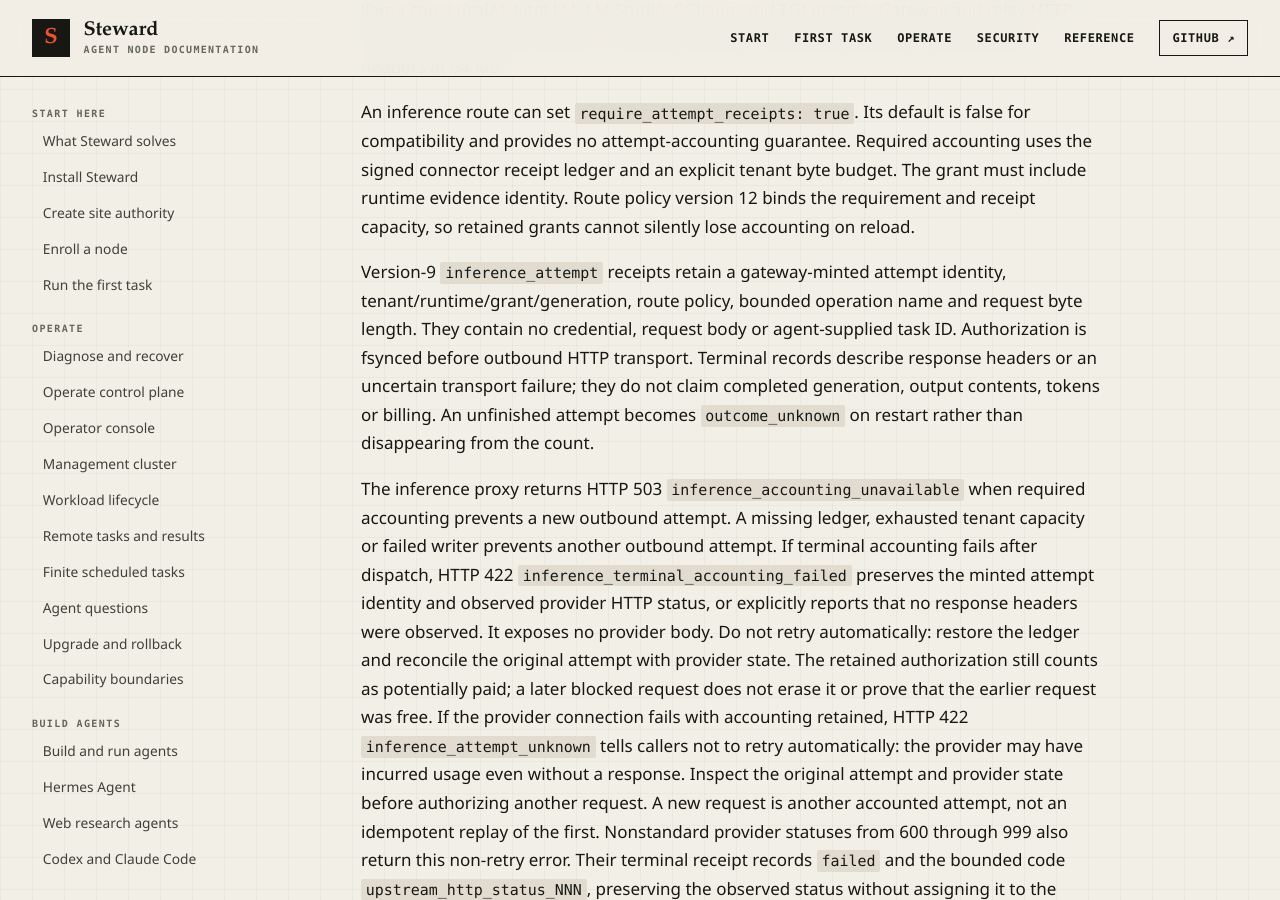
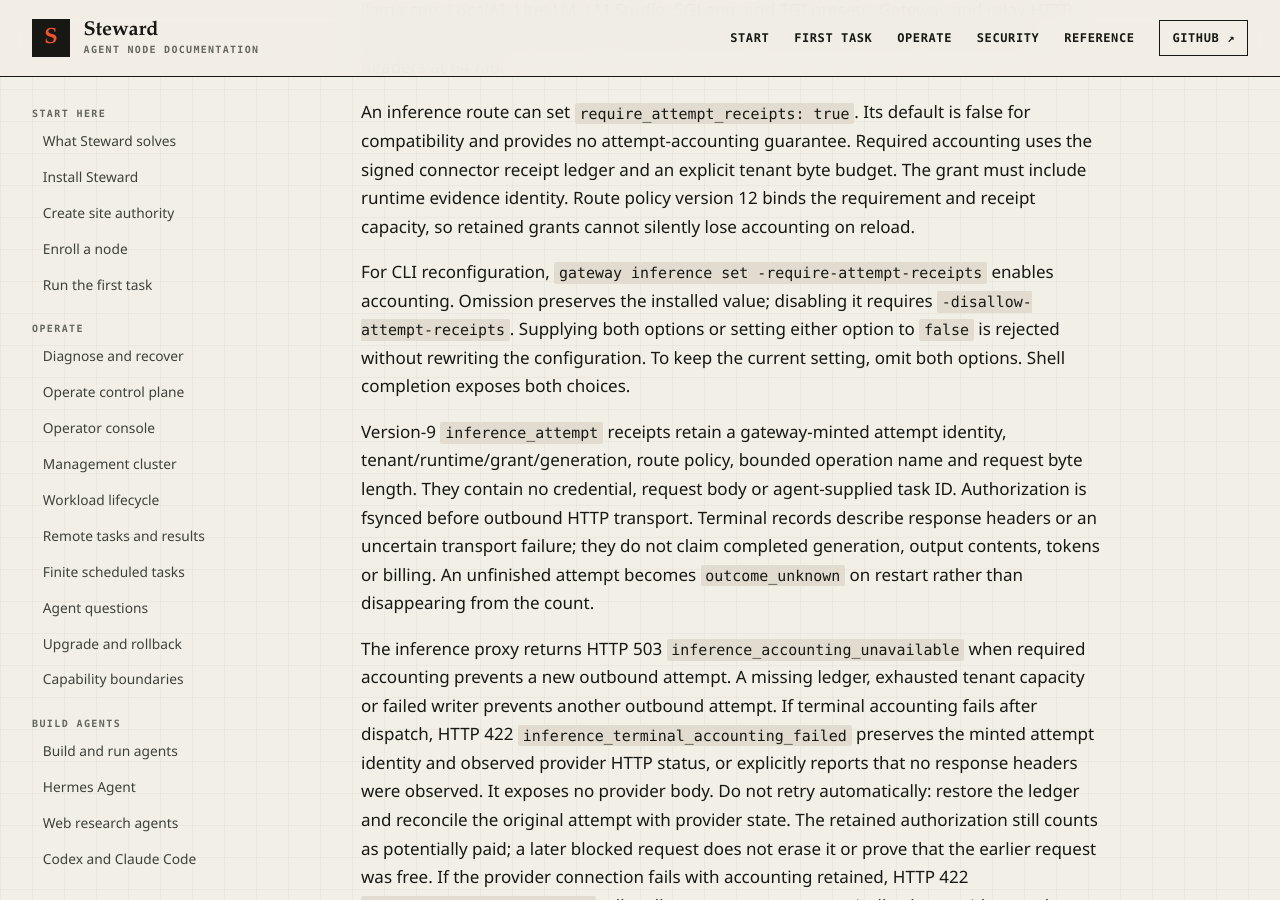
Before and after one commit to hardrails/steward, a Jekyll site: the page built from docs/reference/configuration.md, in a window 1280 px wide and 900 px high, scrolled down 20679 px. Built offline with Jekyll 4.4.1, drawn with Linux system fonts in a browser that asks for light colours.

Commit message:
Document deliberate inference accounting downgrade and rejected flags
Constraint: Operator instructions match tested patch-like configuration.
Confidence: high
Scope-risk: narrow

```diff
--- a/docs/reference/configuration.md
+++ b/docs/reference/configuration.md
@@ -612,6 +612,12 @@ budget. The grant must include runtime evidence identity. Route policy version
 12 binds the requirement and receipt capacity, so retained grants cannot silently
 lose accounting on reload.
 
+For CLI reconfiguration, `gateway inference set -require-attempt-receipts`
+enables accounting. Omission preserves the installed value; disabling it requires
+`-disallow-attempt-receipts`. Supplying both options or setting either option to
+`false` is rejected without rewriting the configuration. To keep the current
+setting, omit both options. Shell completion exposes both choices.
+
 Version-9 `inference_attempt` receipts retain a gateway-minted attempt identity,
 tenant/runtime/grant/generation, route policy, bounded operation name and request
 byte length. They contain no credential, request body or agent-supplied task ID.
```
